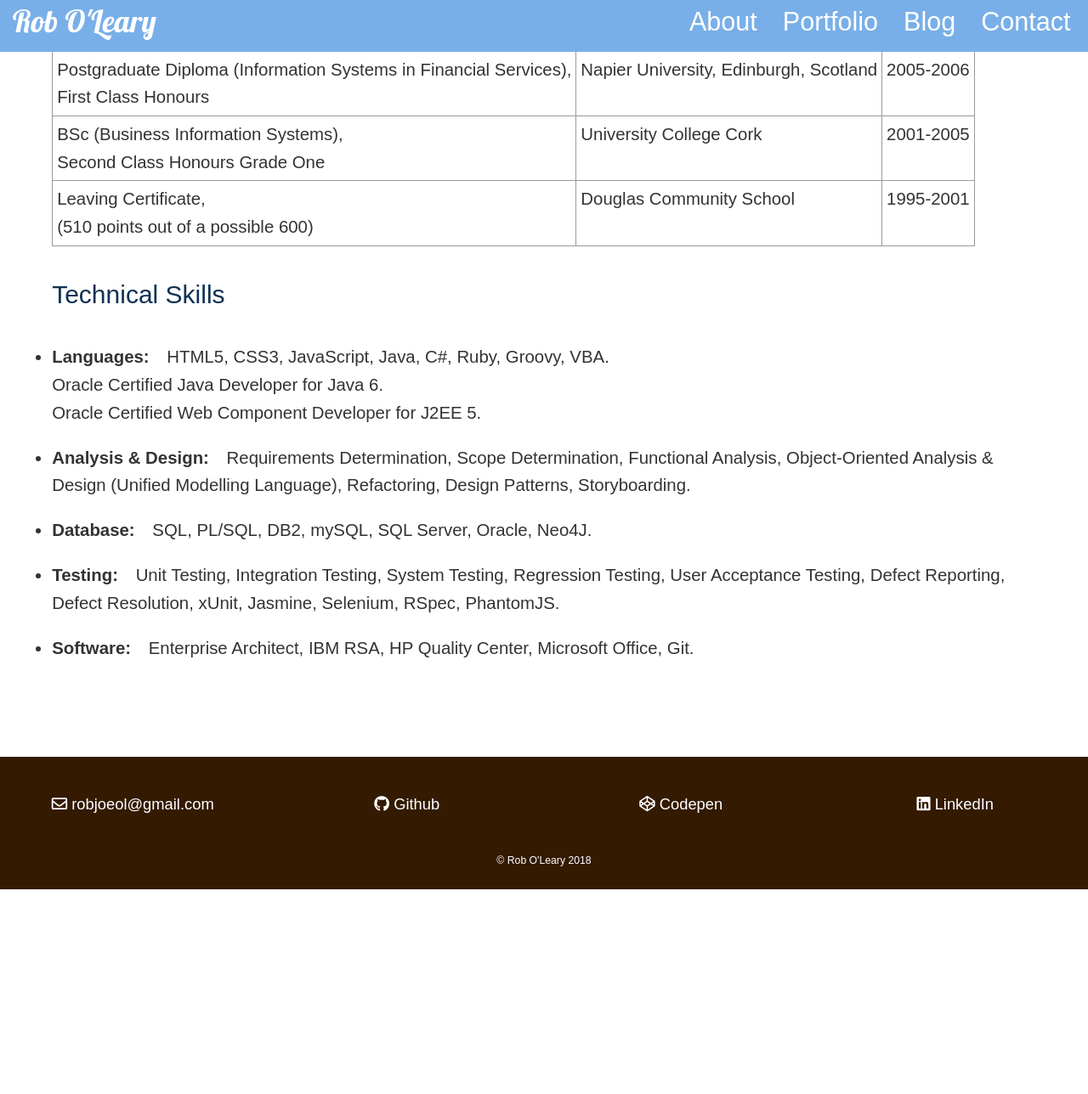
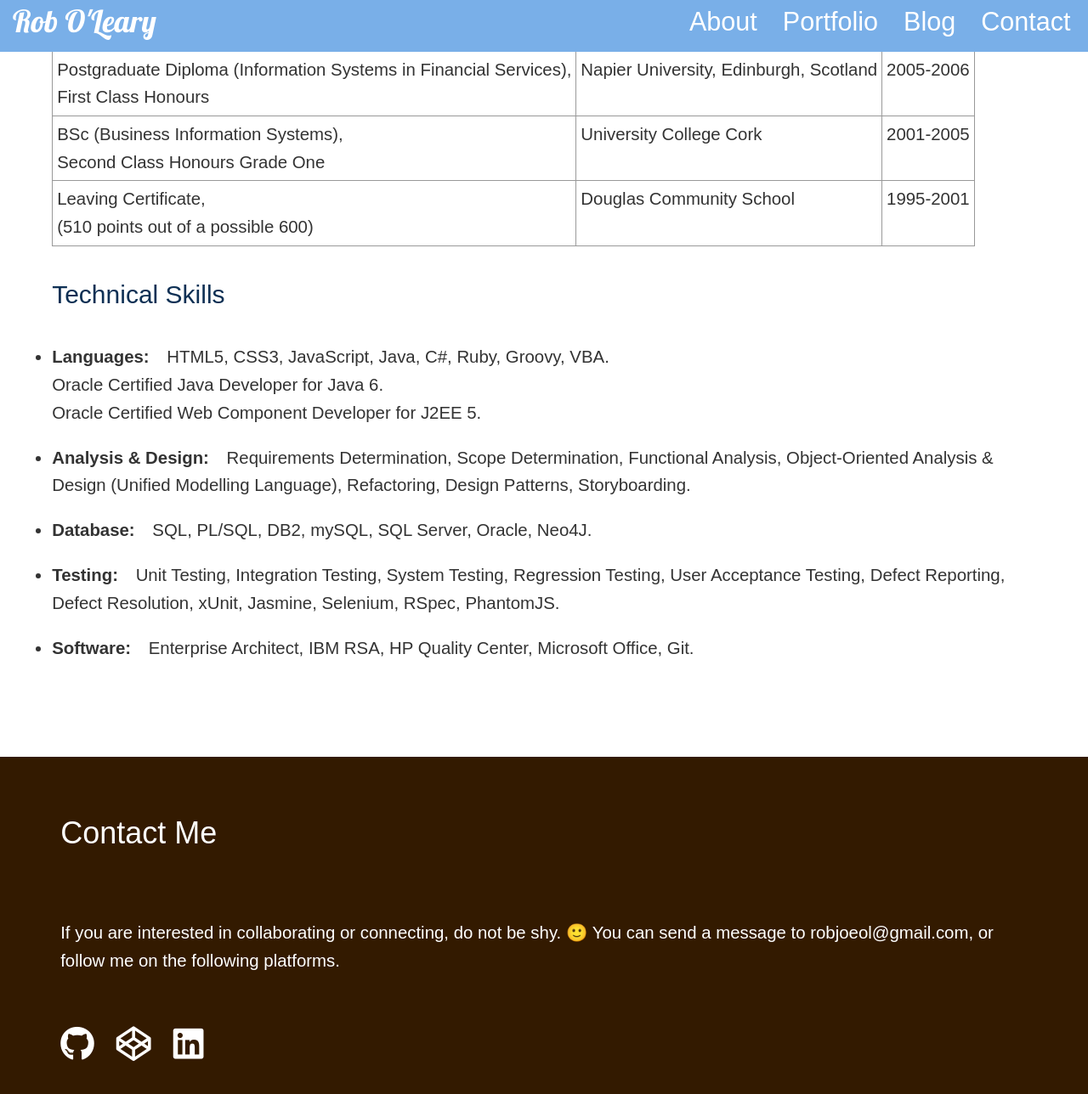
Before and after one commit to robole/robole.github.io, a Jekyll site: the page built from _pages/cv.html, in a window 1280 px wide and 1400 px high, scrolled down 2292 px. Shown: the top 1288 px of the window at 85% size. Built offline with Jekyll 4.4.1, drawn with Linux system fonts in a browser that asks for light colours; nearby versions of some CDN libraries; before the commit the page ends 3339 px from its top, so only the background shows below that.

Commit message:
updated cover of alt movies, remove Big, updated spaceman svg. changed footer

```diff
--- a/_includes/footer.html
+++ b/_includes/footer.html
@@ -1,33 +1,32 @@
 <footer class="container-fluid content" id="contact">
-      <div class="row">
-          <div class="col-md-3 col-sm-12 footer-item">
-              <a href="mailto:{{ site.email }}">
-                  <i class="far fa-envelope"></i>
-                  {{ site.email }}
-              </a>
-          </div>
-          <div class="col-md-3 col-sm-12 footer-item">
+  <div class="row">
+    <div class="col-md-12">
+      <h1>Contact Me</h1>
+    </div>
+   </div>
+   <div class="row">
+     <div class="col-md-12">
+       <p>If you are interested in collaborating or connecting, do not be shy. 🙂
+         You can send a message to
+         <a href="mailto:robjoeol@gmail.com">robjoeol@gmail.com</a>, or follow me
+           on the following platforms.
+          <ul>
+            <li class="social">
               <a href="{{ site.github }}">
-                  <i class="fab fa-github"></i>
-                  Github
-              </a>
-          </div>
-          <div class="col-md-3 col-sm-12 footer-item">
-              <a href="{{ site.codepen }}">
-                <i class="fab fa-codepen"></i>
-                  Codepen
-              </a>
-          </div>
-          <div class="col-md-3 col-sm-12 footer-item">
-              <a href="{{ site.linkedin }}">
-                <i class="fab fa-linkedin"></i>
-                  LinkedIn
-              </a>
-          </div>
+              <i class="fab fa-github "></i></a>
+           </li>
+           <li class="social">
+          <a href="{{ site.codepen }}">
+            <i class="fab fa-codepen "></i>
+          </a>
+        </li>
+        <li class="social">
+          <a href="{{ site.linkedin }}">
+            <i class="fab fa-linkedin "></i>
+          </a>
+        </li>
+      </ul>
+    </p>
       </div>
-      <div class="row">
-          <div class="col-md-12 col-sm-12 copyright">
-            {{ site.copyright }}
-          </div>
-      </div>
+    </div>
 </footer>
--- a/assets/css/main.css
+++ b/assets/css/main.css
@@ -356,28 +356,48 @@ a.home-navbar-logo, a.navbar-logo{
 /* ### Footer ###*/
 
 #contact {
-  min-height: 12rem;
-  padding: 1.5em 0;
+  min-height: 20rem;
   background-color: #331a00;
+}
+
+#contact p {
+  padding: 1.75em 0 2em;
+}
+
+#contact h1{
+  padding-bottom: 1em;
+}
+
+#contact *{
   color: white;
-  text-align: center;
-  font-size: 0.75em;
 }
 
 #contact a {
-  color: white;
   text-decoration: none;
 }
 
+#contact ul{
+  list-style-type: none;
+  display: inline-block;
+  margin:0;
+  padding:0;
+}
+
+#contact ul li{
+  display:inline-block;
+  padding-right: 0.5em;
+}
+
+#contact .social{
+  font-size: 2em;
+}
+
 .footer-item{
-  font-size: 1.2em;
+  font-size: 2em;
   padding: 1em 1em;
 }
 
-.copyright{
-  padding-top:2em;
-  font-size: 0.8em;
-}
+/* ### Blog ### */
 
 .post{
   padding-top: 5rem;
```
Also changed, not shown: _includes/portfolio.html (+29 -28 lines), _pages/alt-movie-posters.html (+6 -18 lines), assets/img/misc/calavera.svg (deleted), assets/img/portfolio/alt-posters/big.svg (deleted), assets/img/portfolio/alt-posters/the-darkest-hour-cover.svg (added), assets/img/portfolio/alt-posters/the-darkest-hour-sq.svg (added), assets/img/portfolio/alt-posters/the-matrix-med.png, assets/img/portfolio/java-training/java-training-anim.svg, assets/img/portfolio/java-training/java-training.svg, assets/img/top/Explorer.svg, 1 other file.
